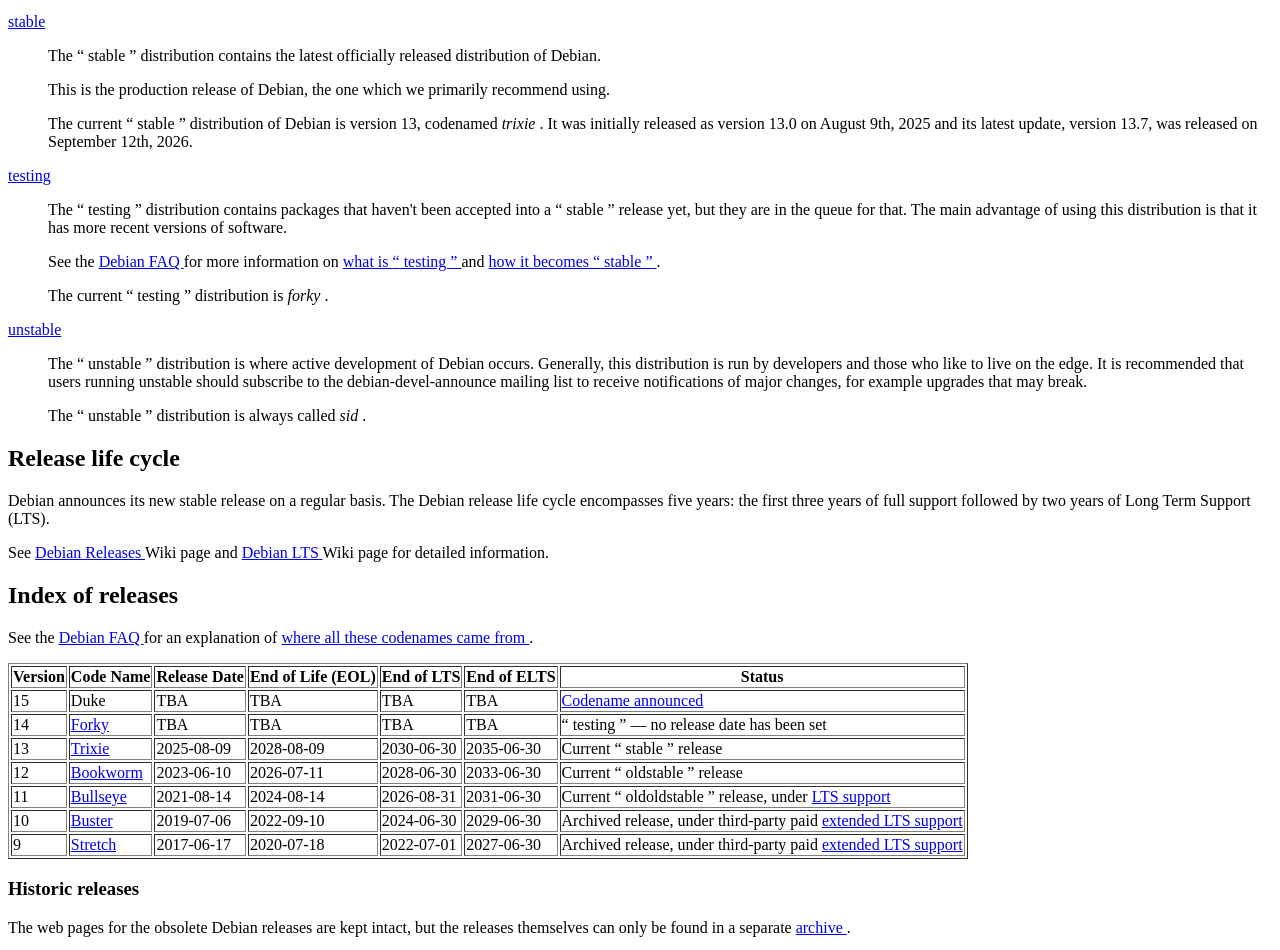
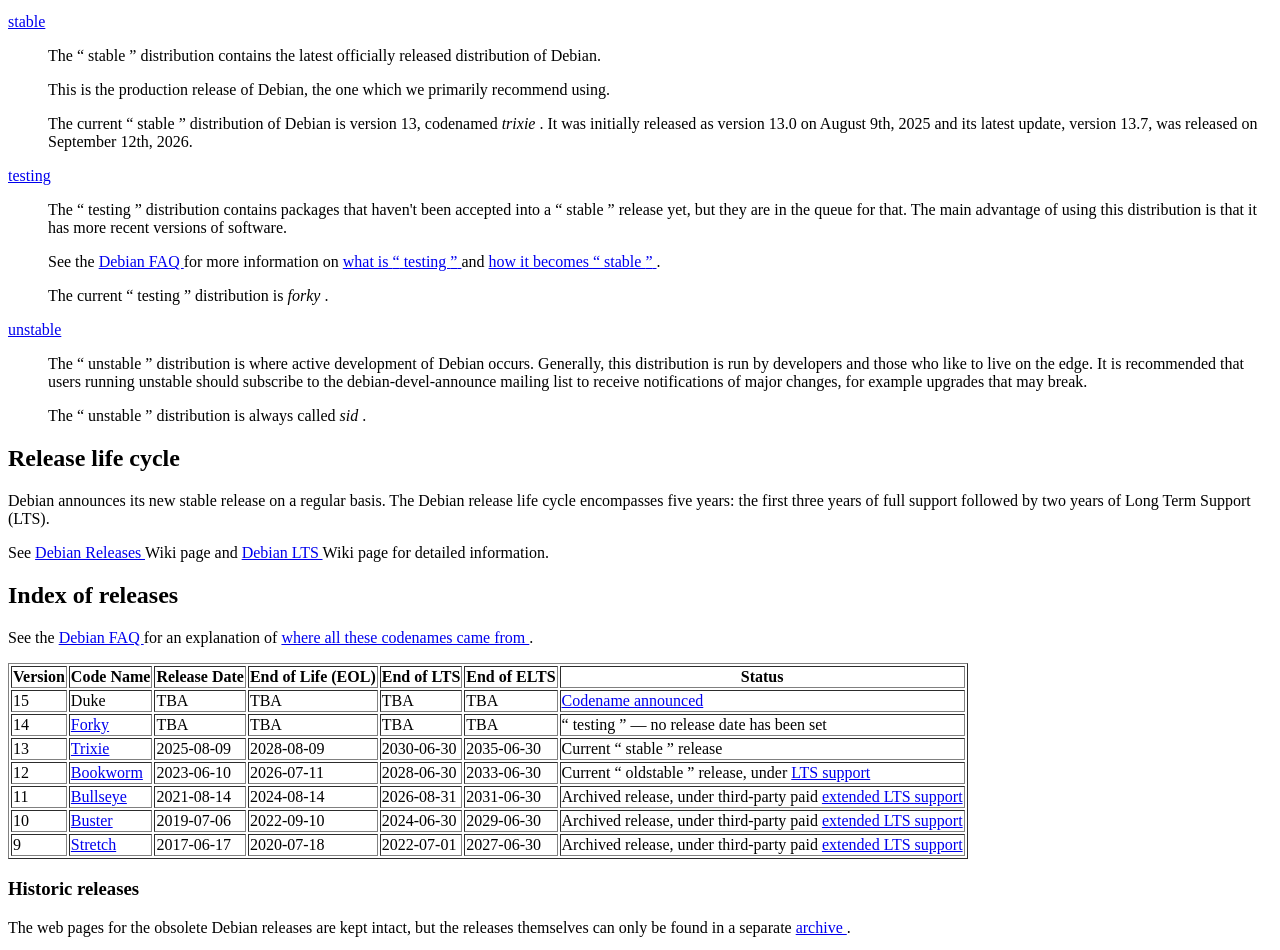
Before and after one commit to EdJoPaTo/website-stalker-example, a plain HTML site: page org/debian/releases.html in a window 1280 px wide. Shown: the part 87-1037 px from the top of the page. Drawn offline with Linux system fonts and the light colour scheme.

Commit message:
🌐👀 stalked 3 website changes
- https://frame.work/de/en/products/framework-wireless-touchpad-keyboard
- https://kb.shelly.cloud/knowledge-base/devices
- https://www.debian.org/releases/

```diff
--- a/org/debian/releases.html
+++ b/org/debian/releases.html
@@ -308,7 +308,10 @@ all these codenames came from
 							<q>
 								oldstable
 							</q>
-							release
+							release, under
+							<a href="https://wiki.debian.org/LTS">
+								LTS support
+							</a>
 						</td>
 					</tr>
 					<tr>
@@ -333,13 +336,9 @@ all these codenames came from
 							2031-06-30
 						</td>
 						<td>
-							Current
-							<q>
-								oldoldstable
-							</q>
-							release, under
-							<a href="https://wiki.debian.org/LTS">
-								LTS support
+							Archived release, under third-party paid
+							<a href="https://wiki.debian.org/LTS/Extended">
+								extended LTS support
 							</a>
 						</td>
 					</tr>
```
Also changed, not shown: 2 other files.
